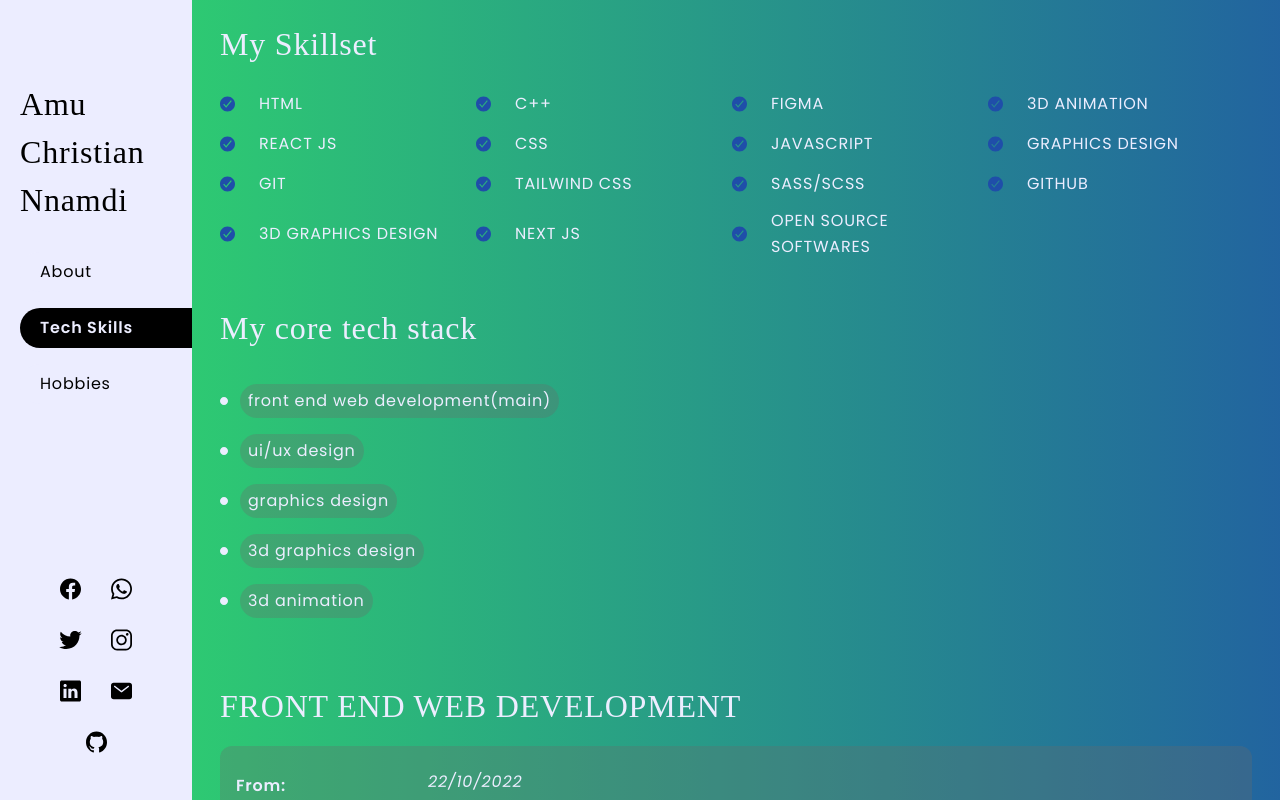
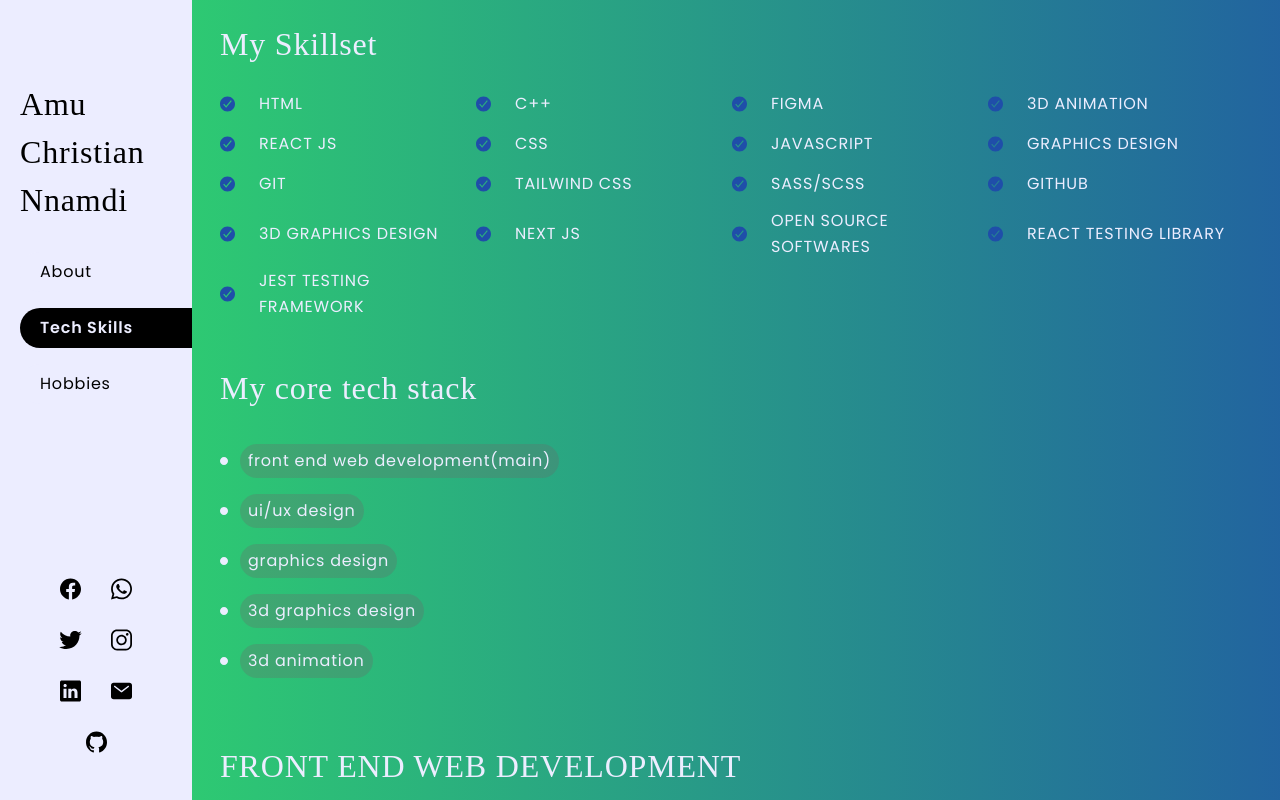
Before and after one commit to AMUZY/Next-portfolio, a Next.js app: page /tech in a window 1280 px wide. Built offline with nearby package versions, Linux system fonts and the light colour scheme; a web font is replaced by a local one.

Commit message:
updated skillset

```diff
--- a/app/tech/page.jsx
+++ b/app/tech/page.jsx
@@ -127,15 +127,6 @@
     {title : "Projects", answer : "Cookie web design, e-commerce, portfolio"}
 ]
 
-// document.querySelectorAll('a[href^="#"]').forEach((anchor)=>{
-//     anchor.addEventListener('click', function (e){
-//         e.preventDefault();
-//         document.querySelector(this.getAttribute("href")).scrollIntoView({
-//             behavior : "smooth"
-//         })
-//     })
-// })
-
 function ScrollToTitle(href){
     document.querySelector("#" + href).scrollIntoView({
         behavior : "smooth"
@@ -207,6 +198,14 @@
                 <div className={skilldiv}>
                     <Image data-aos-duration={aos_dur} data-aos={aos_style} data-aos-delay="1400" className  = {iconstyle} src={check} alt = "check"/>
                     <h3 data-aos-duration={aos_dur} data-aos={aos_style} data-aos-delay="1400" data-aos-once= {aos_once} className={skillstyle}>OPEN SOURCE SOFTWARES</h3>
+                </div>
+                <div className={skilldiv}>
+                    <Image data-aos-duration={aos_dur} data-aos={aos_style} data-aos-delay="1500" className  = {iconstyle} src={check} alt = "check"/>
+                    <h3 data-aos-duration={aos_dur} data-aos={aos_style} data-aos-delay="1450" data-aos-once= {aos_once} className={skillstyle}>REACT TESTING LIBRARY</h3>
+                </div>
+                <div className={skilldiv}>
+                    <Image data-aos-duration={aos_dur} data-aos={aos_style} data-aos-delay="1600" className  = {iconstyle} src={check} alt = "check"/>
+                    <h3 data-aos-duration={aos_dur} data-aos={aos_style} data-aos-delay="1500" data-aos-once= {aos_once} className={skillstyle}>JEST TESTING FRAMEWORK</h3>
                 </div>
             </div>
             {/* MY CORE TECH STACK */}
```
